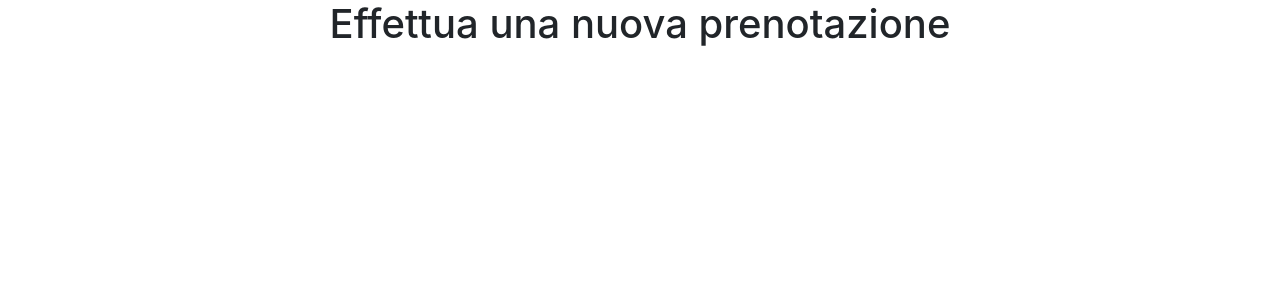
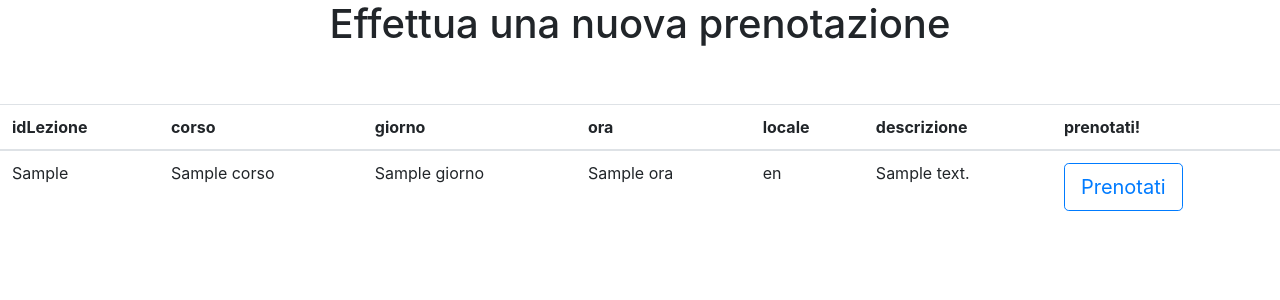
Before and after one commit to ThomasBabato/University-project-BD, a Python web app: template templates/areaRiservata_nuovaPrenotazione.html in a window 1280 px wide. Shown: the part 56-356 px from the top of the page. Run offline with Jinja, Linux system fonts and the light colour scheme; the template is opened without the code that fills it: most values are stand-ins (such as "Sample title", 1, 10 or a date in 2020); some libraries are stand-ins or nearby versions.

Commit message:
Frontend lesson Booking completed

```diff
--- a/templates/areaRiservata_nuovaPrenotazione.html
+++ b/templates/areaRiservata_nuovaPrenotazione.html
@@ -30,5 +30,47 @@
 <!-- Block body -->
 {% block body %}
 <h1 align="center"> Effettua una nuova prenotazione </h1>
+<br><br>
+
+<div class="table-responsive table-responsive-data2">
+    <table class="table table-data2">
+        <thead>
+            <tr>
+                <th>idLezione</th>
+                <th>corso</th> <!-- pensavo di farlo come link alla scheda del corso -->
+                <th>giorno</th>
+                <th>ora</th>
+                <th>locale</th>
+                <th>descrizione</th> <!-- relativa alla singola lezione -->
+                <th>prenotati!</th>
+            </tr>
+            <tbody>
+                <!-- ciclo per mostrare tutte le prenotazioni del cliente -->
+                {% for row in result %}
+                <tr class="tr-shadow">
+                    <td>{{row['idLezione']}}</td>
+                    <td>{{row['corso']}}</td>
+                    <td>{{row['giorno']}}</td>
+                    <td>{{row['ora']}}</td>
+                    <td>{{row['locale']}}</td>
+                    <td>{{row['descrizione']}}</td>
+                    <td>
+                        <form class="form-inline" action="{{url_for('effettuaPrenotazione')}}" method="post">
+                            <!-- Passaggio del codice del volo non visibile -->
+                            <input type="hidden" name="lezione" value="{{row['idLezione']}}" />
+                            <!-- Input per vedere i dettagli riguardanti un volo -->
+                            <input class="btn btn-outline-primary btn-lg" type="submit" name="Prenotati" value="Prenotati" />
+                        </form>
+                     </td>
+                </tr>
+                {% endfor %}
+
+            </tbody>
+        </thead>
+    </table>
+</div>
+
+
+
 
 {% endblock %}
```
Also changed, not shown: app.py (+9 -0 lines).
